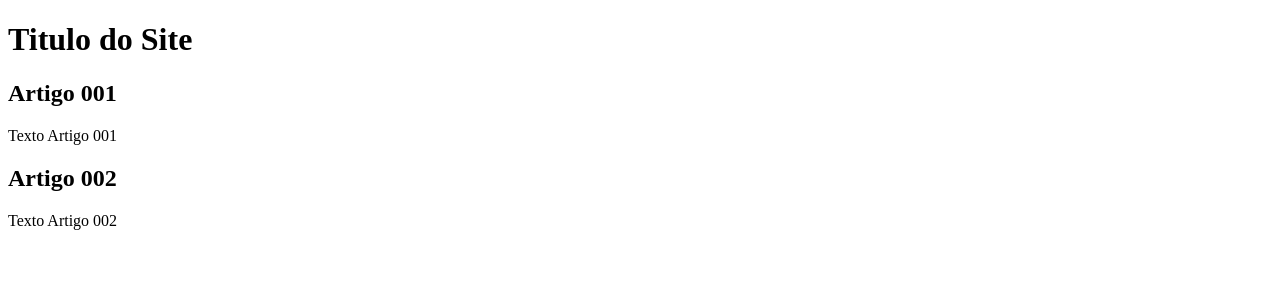
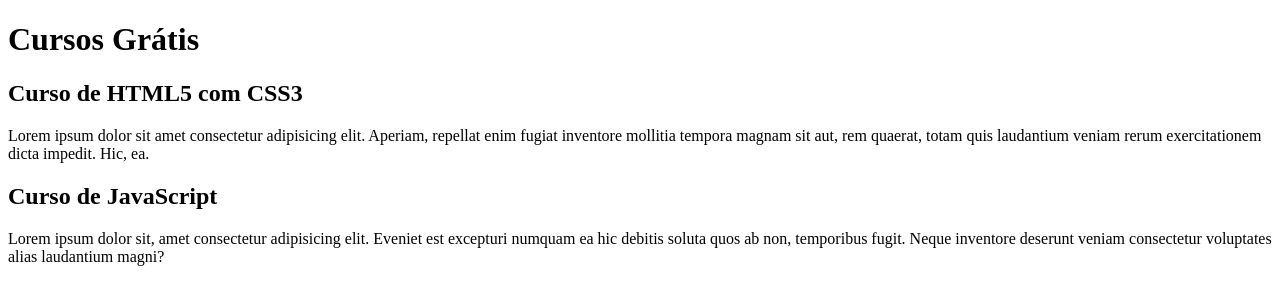
Before and after one commit to phelipesilva01/projeto-site, a plain HTML site: page index.html in a window 1280 px wide. Drawn offline with Linux system fonts and the light colour scheme.

Commit message:
comecei a testar escrevendo conteúdo

```diff
--- a/index.html
+++ b/index.html
@@ -8,15 +8,15 @@
 <body>
     <main>
         <header>
-         <h1>Titulo do Site</h1>
+         <h1>Cursos Grátis</h1>
         </header>
         <article>
-            <h2>Artigo 001</h2>
-            <p>Texto Artigo 001</p>
+            <h2>Curso de HTML5 com CSS3</h2>
+            <p>Lorem ipsum dolor sit amet consectetur adipisicing elit. Aperiam, repellat enim fugiat inventore mollitia tempora magnam sit aut, rem quaerat, totam quis laudantium veniam rerum exercitationem dicta impedit. Hic, ea.</p>
         </article>
         <article>
-            <h2>Artigo 002</h2>
-            <p>Texto Artigo 002</p>
+            <h2>Curso de JavaScript</h2>
+            <p>Lorem ipsum dolor sit, amet consectetur adipisicing elit. Eveniet est excepturi numquam ea hic debitis soluta quos ab non, temporibus fugit. Neque inventore deserunt veniam consectetur voluptates alias laudantium magni?</p>
         </article>
     </main>
 </body>
```
